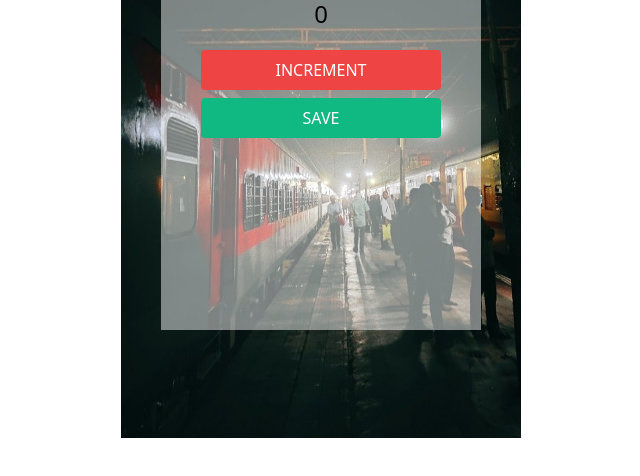
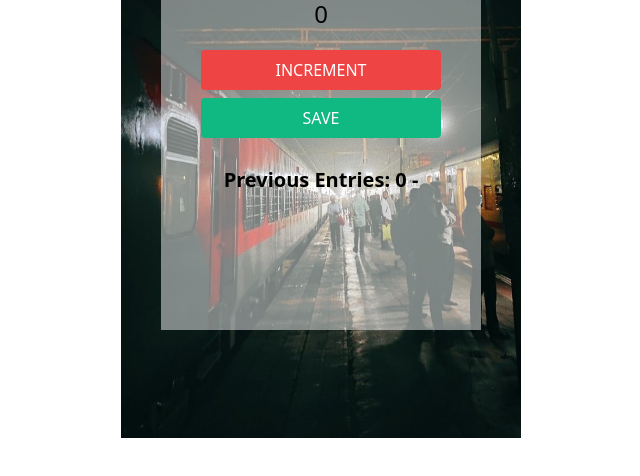
Before and after one commit to sagardabas0007/counter-app, a plain HTML site: page index.html in a window 1280 px wide. Both pictures are taken after a click on the button "SAVE". Shown: the part 262-738 px from the top of the page, without its empty margins (319-959 px from the left). Drawn offline with nearby package versions, Linux system fonts and the light colour scheme.

Commit message:
completed

```diff
--- a/index.html
+++ b/index.html
@@ -31,6 +31,9 @@
         >
           SAVE
         </button>
+        <p class="flex justify-center pt-5 text-xl font-bold" id="save-el">
+          Previous Entries:
+        </p>
       </div>
     </div>
     <script src="index.js"></script>
--- a/index.js
+++ b/index.js
@@ -7,3 +7,10 @@ function increment() {
     count = count + 1;
     countEl.textContent = count;
 }
+
+function save() {
+    let countStr = count + " - ";
+    saveEl.textContent += countStr;
+    count = 0;
+    countEl.textContent = count;
+}
```
